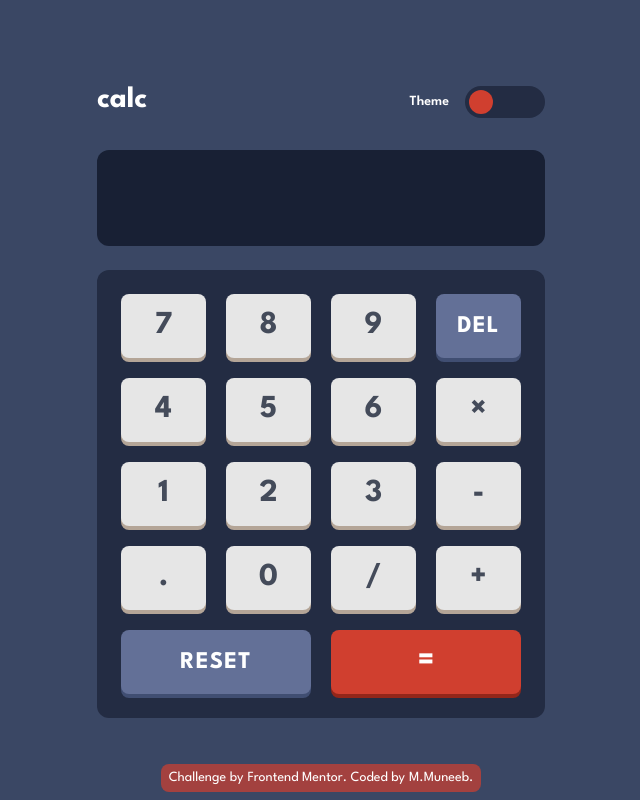
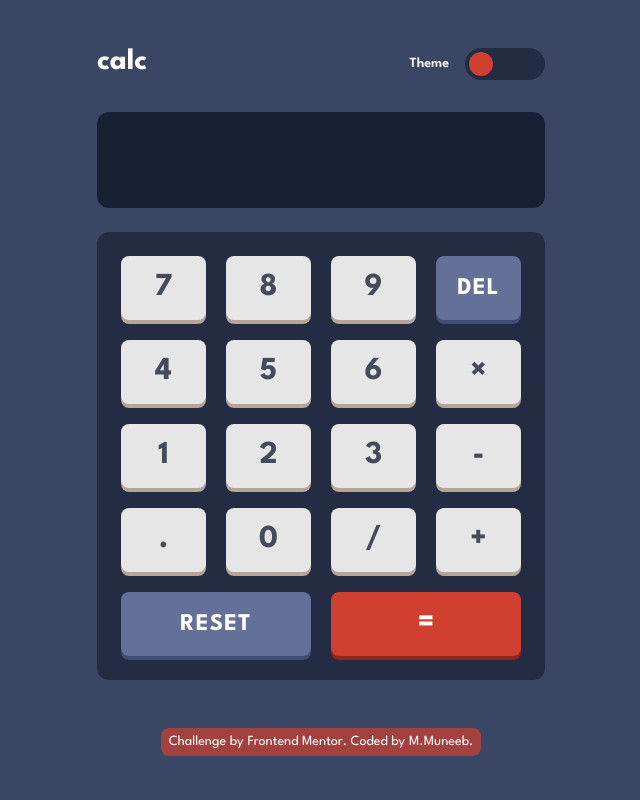
Before and after one commit to mmuneeb1000/calculator-app-dynamic, a React (Vite) app: page / in a window 1280 px wide. Shown: the whole page, without its empty margins (319-959 px from the left). Built offline with nearby package versions, Linux system fonts and the light colour scheme.

Commit message:
footer fix

```diff
--- a/src/App.jsx
+++ b/src/App.jsx
@@ -10,7 +10,7 @@ export default function App() {
   const { display, press, del, reset, equals } = useCalculator();
 
   return (
-    <main className="flex min-h-screen items-center justify-center bg-bg p-6 transition-colors">
+    <main className="flex flex-col min-h-screen items-center justify-center bg-bg p-6 transition-colors">
       <Calculator>
         <Header>
           <Toggle />
--- a/src/components/Footer.jsx
+++ b/src/components/Footer.jsx
@@ -1,8 +1,8 @@
 export default function Footer() {
   return (
     <footer
-      className="fixed text-sm text-key-text-inverse
-     bottom-2 bg-key-accent/70 rounded-lg px-2 py-1 hidden md:block"
+      className="text-sm text-key-text-inverse
+     bg-key-accent/70 rounded-lg mt-12 px-2 py-1 hidden md:block"
     >
       Challenge by
       <a
```
